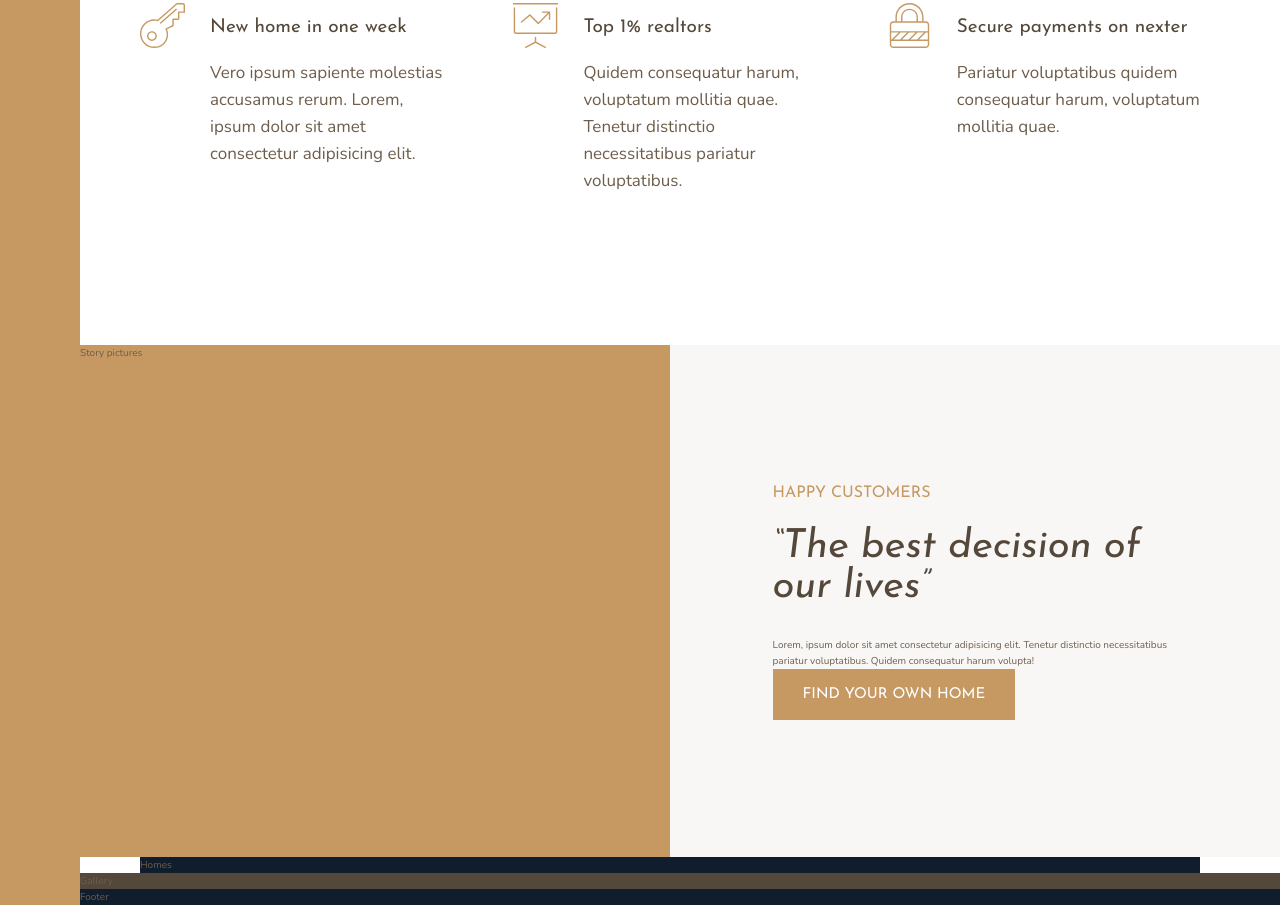
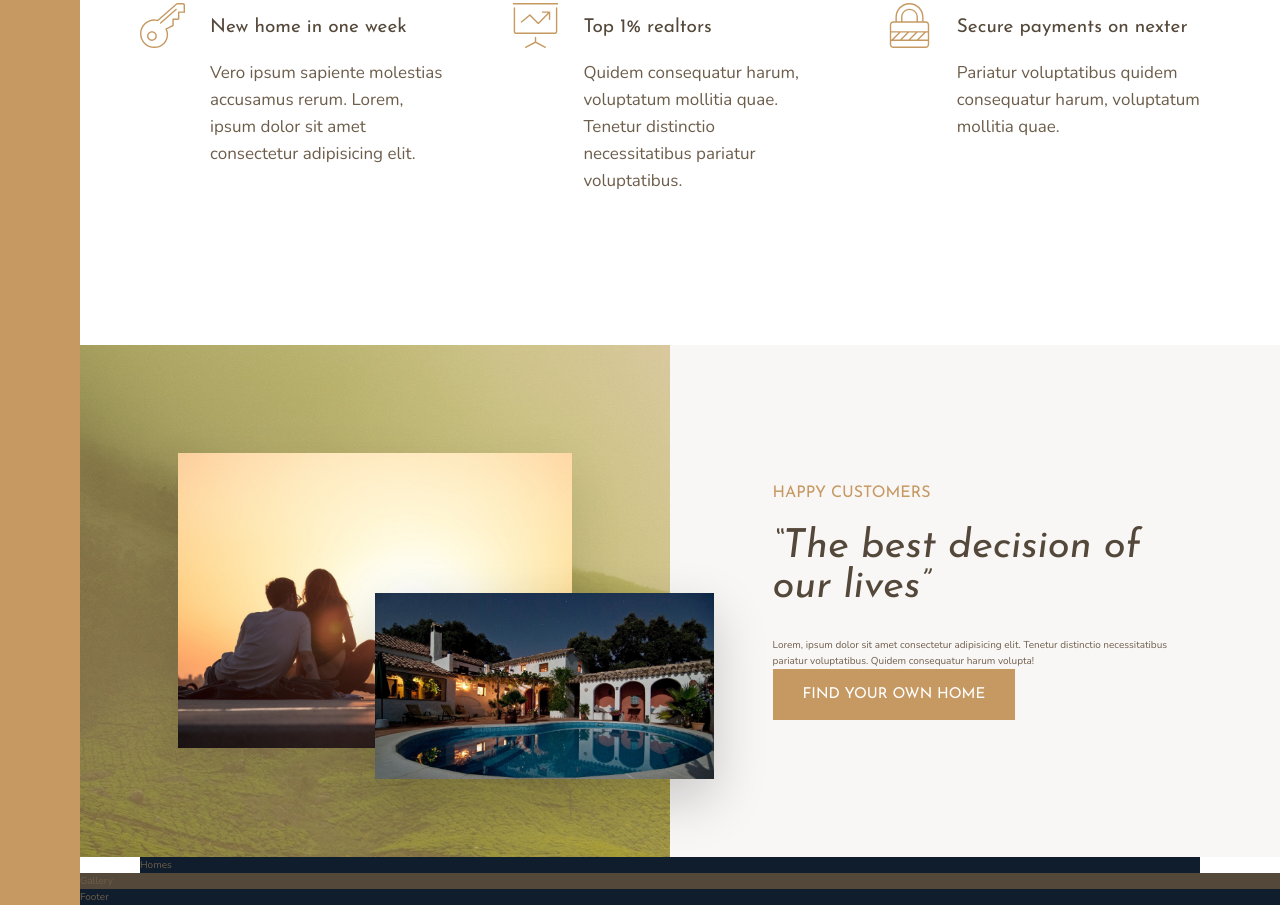
Before and after one commit to chris-james-git/nexter, a website: page index.html in a window 1280 px wide. Shown: the part 1018-1923 px from the top of the page. Drawn offline with nearby package versions, Linux system fonts and the light colour scheme.

Commit message:
Building the Story Section - Part 2
Rendering images in a grid

```diff
--- a/index.html
+++ b/index.html
@@ -87,7 +87,12 @@
       </div>
     </section>
     <div class="story__pictures">
-      Story pictures
+      <img
+        src="img/story-1.jpeg"
+        alt="Couple with new house"
+        class="story__img--1"
+      />
+      <img src="img/story-2.jpeg" alt="New house" class="story__img--2" />
     </div>
     <div class="story__content">
       <h3 class="heading-3 mb-sm">Happy Customers</h3>
--- a/sass/_story.scss
+++ b/sass/_story.scss
@@ -2,6 +2,39 @@
   &__pictures {
     background-color: $color-primary;
     grid-column: full-start / col-end 4;
+    /* Apply a primary color filter using linear-gradient */
+    background-image: linear-gradient(
+        rgba($color-primary, 0.5),
+        rgba($color-primary, 0.5)
+      ),
+      url(../img/back.jpg);
+
+    display: grid;
+    grid-template-rows: repeat(6, 1fr);
+    grid-template-columns: repeat(6, 1fr);
+    align-items: center;
+  }
+
+  &__img--1 {
+    /* As always with images we specify a width in percentage
+    so that it remains flexible */
+    width: 100%;
+    /* The image maintains its aspect ratio and will
+    not always fully cover the rows */
+    grid-row: 2 / 6;
+    grid-column: 2 / 6;
+
+    box-shadow: 0 2rem 5rem rgba(#000, 0.1);
+  }
+
+  &__img--2 {
+    /* We can increase the width... */
+    width: 115%;
+    /* ... and give it a higher z-index */
+    z-index: 20;
+    grid-row: 4 / 6;
+    grid-column: 4 / 7;
+    box-shadow: 0 2rem 5rem rgba(#000, 0.2);
   }
 
   &__content {
```
Also changed, not shown: css/style.css.
